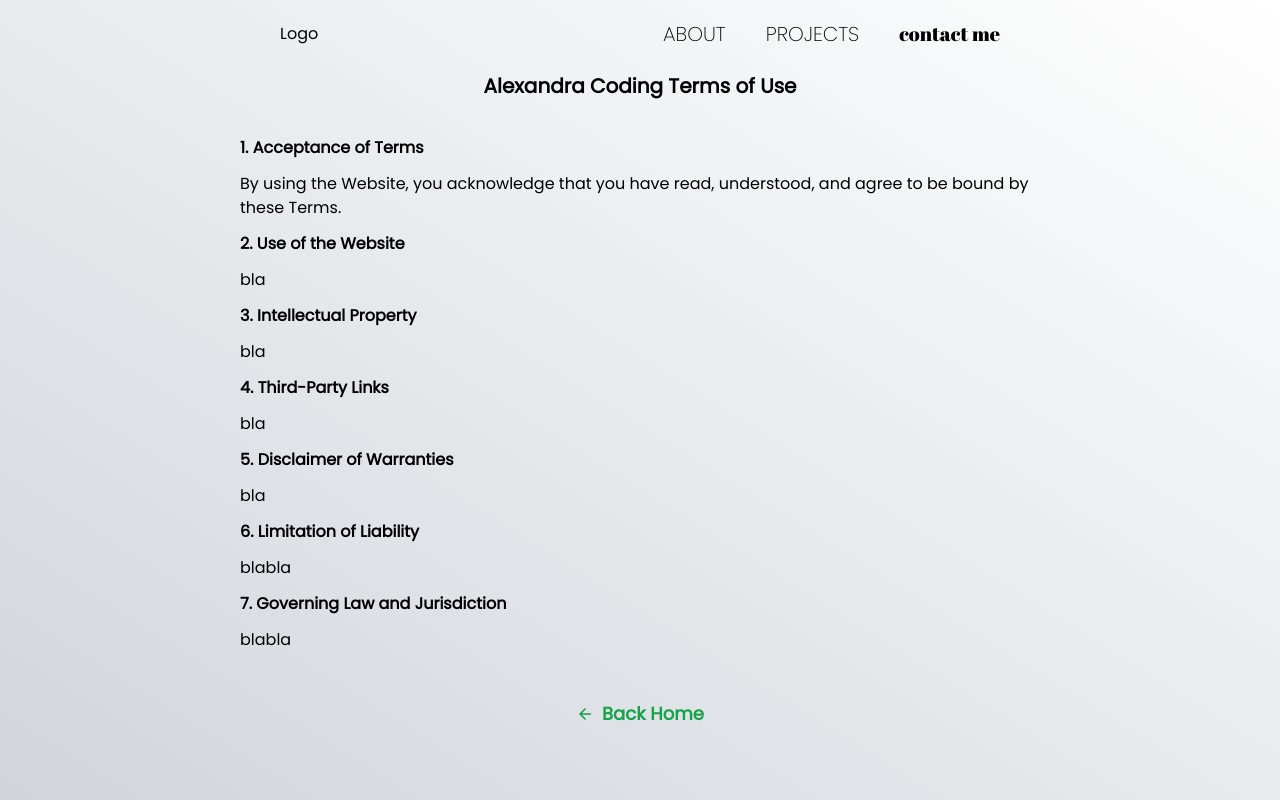
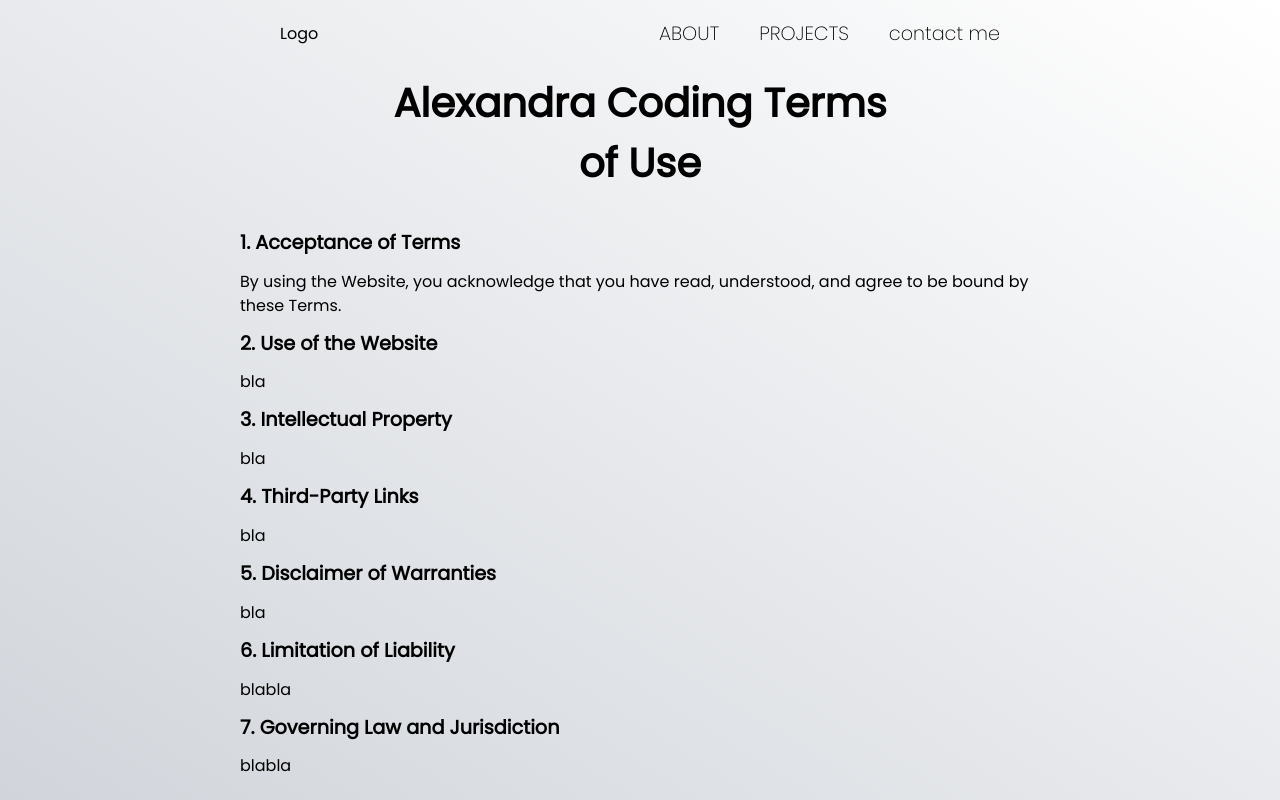
Before and after one commit to Alexandra-Haynes/alexandra-coding, a Next.js app: page /terms-of-use in a window 1280 px wide. Shown: the top 800 px of the page. Built offline with nearby package versions, Linux system fonts and the light colour scheme.

Commit message:
Home Page styling

```diff
--- a/src/app/layout.js
+++ b/src/app/layout.js
@@ -1,14 +1,16 @@
 import "/src/styles/globals.css";
+import React from 'react';
+import Footer from "@/components/Footer";
+import NavBar from "@/components/NavBar";
 
 
-import React from 'react';
 
 const Layout = ({ children }) => {
   return (
-    <div className="h-screen w-full" id='gradient-background'>
-      <header>{/* Your header content */}</header>
+    <div className="h-screen w-full bg-gradientBg bg-hugeBg animate-bgAnimation">
+      <header><NavBar /></header>
       <main>{children}</main>
-      <footer>{/* Your footer content */}</footer>
+      <footer><Footer /></footer>
     </div>
   );
 };
--- a/src/components/HomePage.js
+++ b/src/components/HomePage.js
@@ -1,37 +1,50 @@
 import React from 'react'
 import Layout from '@/app/layout';
-import NavBar from './NavBar';
 import { BsGithub } from "react-icons/bs";
 import { FaLinkedinIn } from "react-icons/fa";
+import { AiOutlineMail } from "react-icons/ai";
 
 const HomePage = () => {
   return (
     <>
       <Layout>
-        <NavBar />
         <section
-          className=" h-screen w-[80%]  flex flex-col items-center justify-center
-      mx-auto  "
+          className=" h-screen lg:w-[80%]  w-[92%] flex flex-col items-center justify-center
+      mx-auto -translate-y-4 "
         >
           <div
-            className="grid grid-cols-2 grid-rows-3 max-h-[70%] p-2
+            className="md:grid grid-cols-2 grid-rows-3 flex flex-col-reverse  max-h-[90%]
+            md:max-h-[70%] p-1
           border border-black shadow-lg"
           >
-            <div className="h-[620px] flex flex-col items-start justify-between
-             py-20 pl-4 ">
-              <div>
-                <h1 className="font-abril text-4xl py-4">Alexandra Haynes</h1>
-                <p className="font-poppins  font-light">
-                  Afghanistan taught me the power of having a disciplined
-                  teammate, art taught me thinking outside the box and the
-                  impact of details, managing a small business taught me the
-                  need for delivering exceptional results. If your team is in
-                  search of a self-taught developer with a military background,
-                  management skills, and an art portfolio, contact me! Digital
-                  marvels start with a strong team!
+            <div
+              className="h-[600px] flex flex-col items-start xl:justify-between
+             xl:py-20 pl-3 "
+            >
+              <div className="col-span-2">
+                <h1 className="font-abril text-xl py-3">Alexandra Haynes</h1>
+                <p className="font-poppins text-base/6 text-sm">
+                  Afghanistan taught me the power of having a {}
+                  <span className="bg-underlinedText1 bg-bottom bg-underlinedBg bg-no-repeat">
+                    disciplined teammate
+                  </span>
+                  , art taught me{" "}
+                  <span className="bg-underlinedText2  bg-bottom bg-underlinedBg bg-no-repeat">
+                    thinking outside the box
+                  </span>{" "}
+                  and the impact of details, managing a small business taught me
+                  the need for delivering{" "}
+                  <span className="bg-underlinedText3 bg-bottom bg-underlinedBg bg-no-repeat">
+                    exceptional results
+                  </span>{" "}
+                  . If your team is in search of a self-taught developer with a
+                  military background, management skills, and an art portfolio,{" "}
+                  <span className="p-2  hover:font-semibold underline underline-offset-4
+                  cursor-pointer"> contact me! </span> Digital marvels start with a strong team!
                 </p>
               </div>
-              <div className="flex justify-start gap-10 py-4 text-xl">
+              <div className="flex items-center gap-10 py-3 text-xl">
+                <AiOutlineMail className='cursor-pointer hover:scale-105 text-[3rem]'/>
                 <a
                   href="https://github.com/Alexandra-Haynes"
                   target="_blank"
@@ -48,8 +61,8 @@
                 </a>
               </div>
             </div>
-            <div className=''>
-              <img src="avatar.png"></img>
+            <div className="row-span-3  overflow-hidden">
+              <img src="avatar.png" className="w-full"></img>
             </div>
           </div>
         </section>
--- a/src/components/NavBar.js
+++ b/src/components/NavBar.js
@@ -10,7 +10,7 @@
   return (
     <Link
       href={href}
-      className={`${className} pl-10 whitespace-nowrap text-xl
+      className={`${className} pl-10 whitespace-nowrap text-md
        uppercase font-light hover:text-green-400 transition-colors ease-in-out
        `}
     >
@@ -53,7 +53,7 @@
           <CustomLink
             href="/contact"
             target="_blank"
-            className="font-abril text-xl lowercase"
+            className=" text-md lowercase"
             title="Contact me"
           />
         </nav>
@@ -82,7 +82,7 @@
       {isOpen ? (
         <div
           className="lg:w-1/2 max-w-[300px] w-[80%] flex pt-20 pr-10 flex-col justify-end items-end fixed
-      top-0 right-0  bg-white/20  backdrop-blur-md pb-36 z-30 shadow-xl rounded-l-lg"
+      top-0 right-0  bg-white/60  backdrop-blur-md pb-36 z-30 shadow-xl "
         >
           <nav className="flex flex-col justify-center items-center pt-8">
             <MobileCustomLink
@@ -98,7 +98,7 @@
             <MobileCustomLink
               href="/contact"
               target="_blank"
-              className=" font-light font-abril  text-xl lg:text-5xl lowercase"
+              className=" font-light text-md lg:text-xl lowercase"
               title="Contact me"
               toggle={handleClick}
             />
--- a/src/pages/index.js
+++ b/src/pages/index.js
@@ -12,9 +12,7 @@
         <About />
         <Projects />
       </main>
-      <footer>
-        <Footer />
-      </footer>
+
     </>
   );
 }
--- a/src/styles/globals.css
+++ b/src/styles/globals.css
@@ -8,23 +8,3 @@
   box-sizing: border-box;
   font-family: Poppins;
 }
-
-#gradient-background {
-  background-color: white;
-  background-image: linear-gradient(60deg, pink, rgb(156, 252, 252), white);
-  background-size: 400% 400%;
-  animation: bgGradient 20s infinite linear;
-
-}
-
-@keyframes bgGradient {
-  0%{
-    background-position: 0 85%;
-  }
-  50% {
-    background-position: 100% 20%;
-  }
-  100% {
-    background-position: 0 85%;
-  }
-}
--- a/tailwind.config.js
+++ b/tailwind.config.js
@@ -7,12 +7,37 @@
   ],
   theme: {
     extend: {
+      screens: {
+        sm: "375px", //mobile M
+        md: "768px", //tablet
+        lg: "1024px", //laptop
+        xl: "1280px", //laptop L
+        "2xl": "2560px", //4k
+      },
+      fontSize: {
+        sm: "1rem",
+        md: "1.2rem",
+        lg: "1.5rem",
+        xl: "2.5rem",
+        "2xl": "4rem",
+      },
       colors: {
         "gradient-purple": "#8C6DFF",
         "gradient-blue": "#36D1DC",
         "gradient-green": "#00E573",
         "gradient-yellow": "#FDBB39",
       },
+      backgroundImage: {
+        gradientBg: "linear-gradient(60deg, pink, rgb(156, 252, 252), white)",
+        underlinedText1: "linear-gradient(90deg, #85c1e9, #76d7c4)",
+        underlinedText2: "linear-gradient(90deg, #f8c471, #f9e79f)",
+        underlinedText3: "linear-gradient(90deg, #c39bd3, #f1948a)",
+      },
+      backgroundSize: {
+        hugeBg: "400% 400%",
+        underlinedBg: "100% 40%",
+      },
+
       fontFamily: {
         abril: "Abril Fatface",
         poppins: "Poppins",
@@ -28,9 +53,15 @@
             animationTimingFunction: "cubic-bezier(0, 0, 0.2, 1)",
           },
         },
+        bgAnimation: {
+          "0%": { backgroundPosition: "0 85%" },
+          "50%": { backgroundPosition: "100% 20%" },
+          "100%": { backgroundPosition: "0 65%" },
+        },
       },
       animation: {
         float: "float 5s ease-in-out infinite",
+        bgAnimation: "bgAnimation 20s infinite linear",
       },
     },
   },
```
